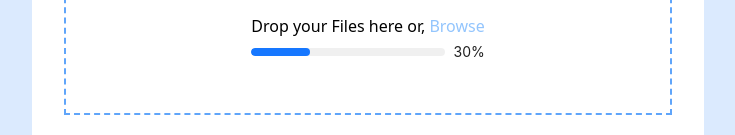
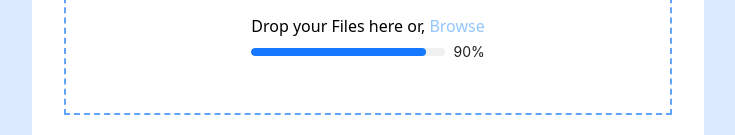
Before and after one commit to Ammar312/file-sharing, a React (Vite) app in the folder web/: page / in a window 1280 px wide. Shown: the part 207-342 px from the top of the page, without its empty margins (8-743 px from the left). Built offline with nearby package versions, Linux system fonts and the light colour scheme.

Commit message:
working on progress bar

```diff
--- a/web/src/components/Upload.jsx
+++ b/web/src/components/Upload.jsx
@@ -7,7 +7,8 @@ const Upload = () => {
   const [files, setFiles] = useState("");
   const [isDrop, setIsDrop] = useState(false);
 
-  const callApi = async () => {
+  const callApi = async (e) => {
+    console.log(e);
     const formData = new FormData();
     formData.append("myFile", acceptedFiles[0]);
     try {
@@ -72,7 +73,7 @@ const Upload = () => {
               // <p>Drag 'n' drop some files here, or click to select files</p>
             }
             <div>{files}</div>
-            <Progress percent={30} />
+            <Progress percent={90} />
           </div>
         </div>
       </div>
```
